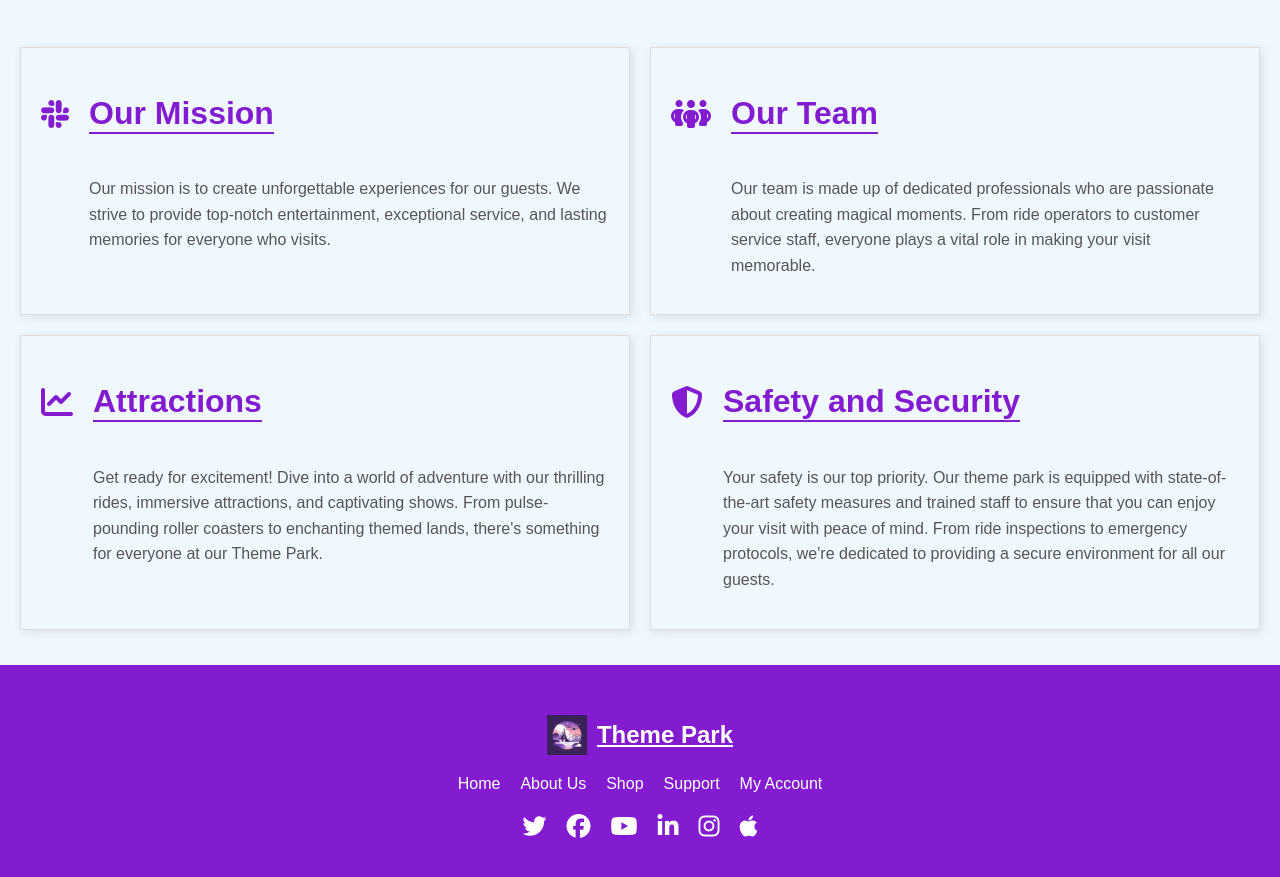
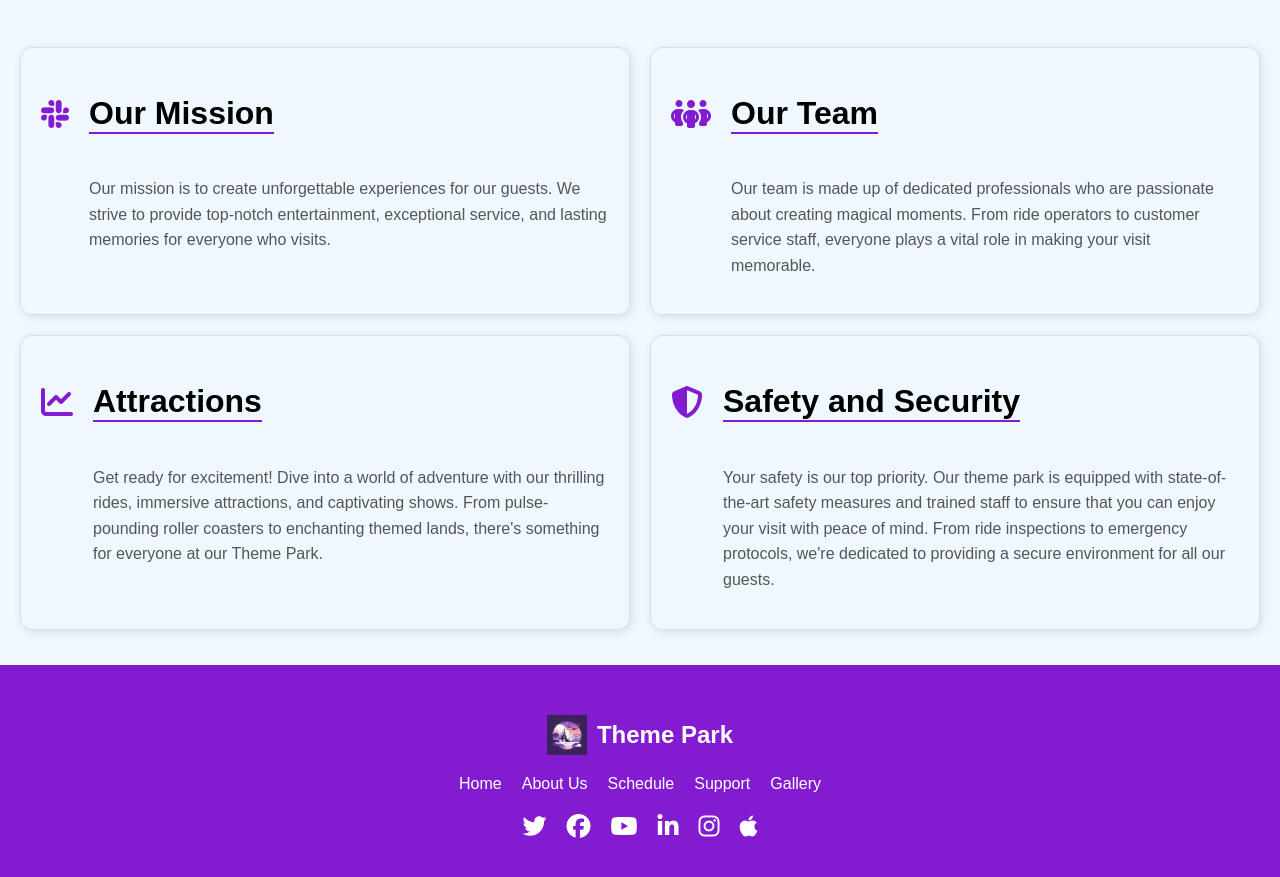
Before and after one commit to abdullah-al-monir/demo-about-us, a plain HTML site: page index.html in a window 1280 px wide. Shown: the part 523-1400 px from the top of the page. Drawn offline with Linux system fonts and the light colour scheme; a web font is replaced by a local one.

Commit message:
Changed Heeading color of the boxes and give each box border radius

```diff
--- a/index.html
+++ b/index.html
@@ -114,9 +114,9 @@
         <ul class="footer-links">
           <li><a href="#">Home</a></li>
           <li><a href="#">About Us</a></li>
-          <li><a href="#">Shop</a></li>
+          <li><a href="#">Schedule</a></li>
           <li><a href="#">Support</a></li>
-          <li><a href="#">My Account</a></li>
+          <li><a href="#">Gallery</a></li>
         </ul>
 
         <!-- Social media links -->
--- a/style.css
+++ b/style.css
@@ -65,6 +65,7 @@ p {
 .grid-item {
   padding: 20px;
   border: 1px solid #ddd;
+  border-radius: 12px;
   box-shadow: 2px 2px 10px rgba(0, 0, 0, 0.1);
   transition: transform 0.3s ease;
   display: flex;
@@ -77,13 +78,12 @@ p {
 }
 .grid-item h2 {
   font-size: 2rem;
-  color: var(--primary-color);
   font-family: var(--font-stylish);
   border-bottom: 2px solid var(--primary-color);
   display: inline-block;
 }
 .grid-item:hover {
-  transform: scale(1.05);
+  transform: scale(1.03);
 }
 /* Footer */
 .footer-section {
@@ -121,6 +121,7 @@ p {
   font-size: 1.5rem;
   color: white;
   font-family: var(--font-stylish);
+  text-decoration: none;
 }
 
 /* Navigation links styles */
```
